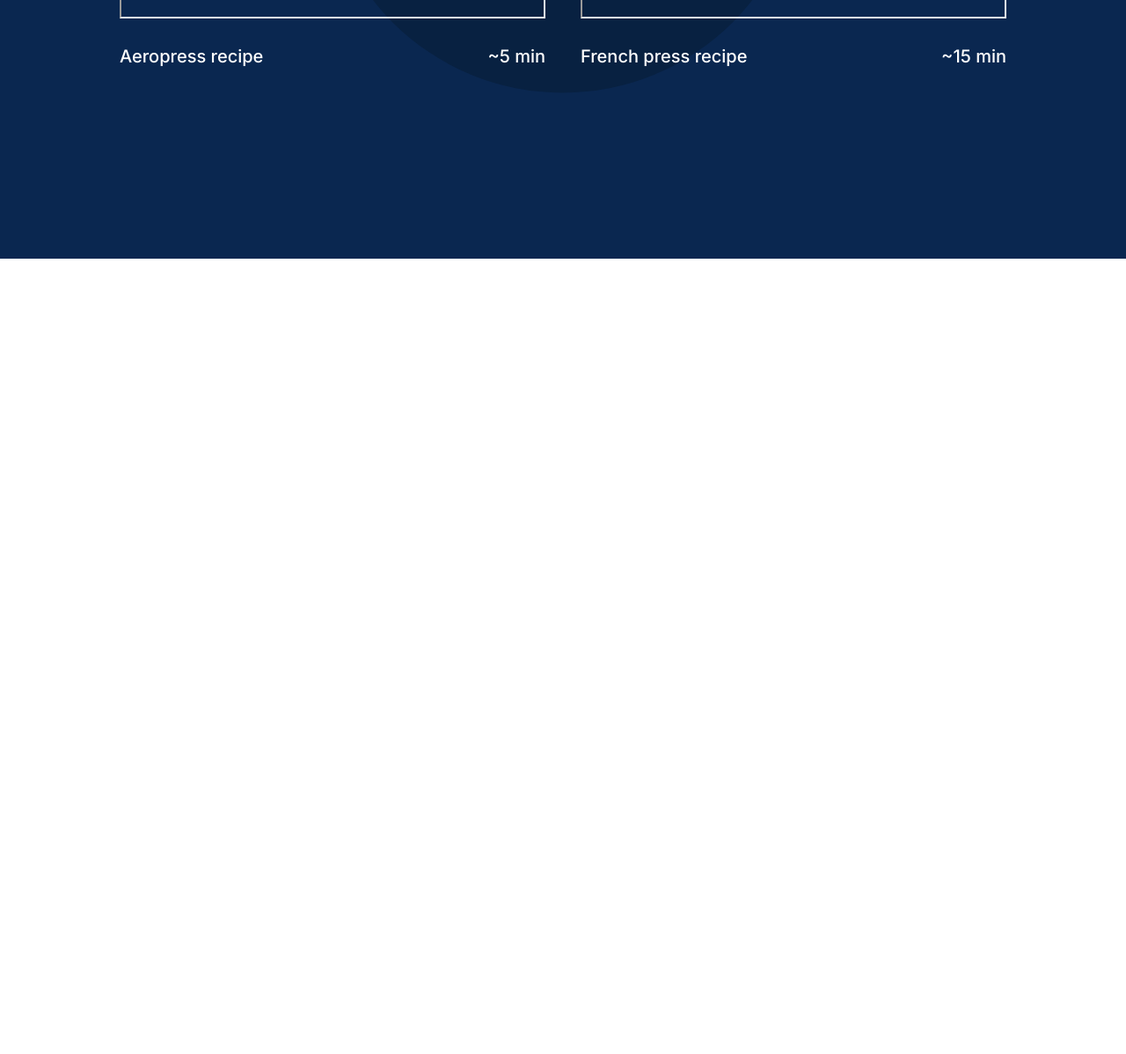
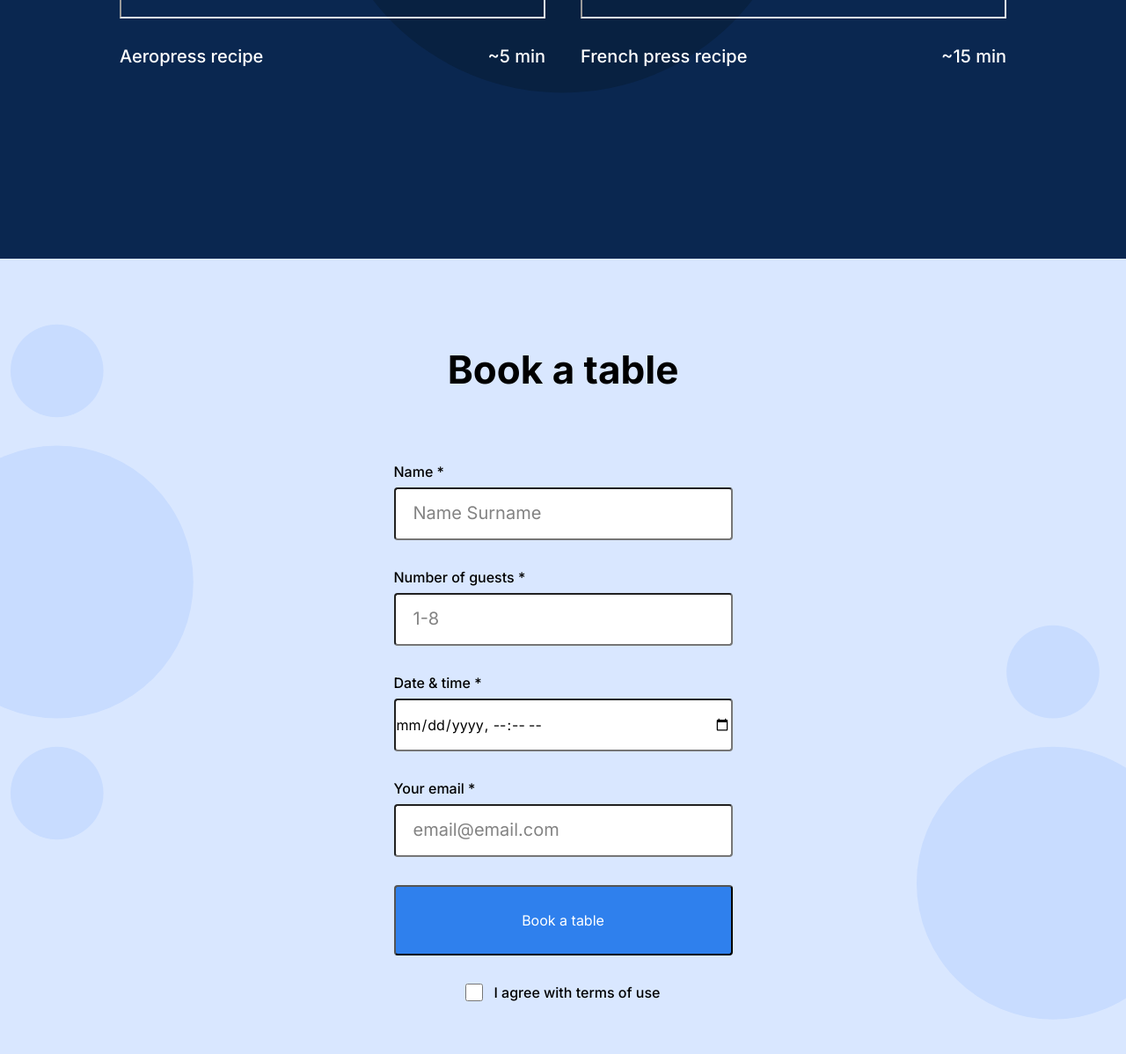
Before and after one commit to Obito2912/se_project_coffeeshop, a plain HTML site: page index.html in a window 1280 px wide. Shown: the part 1442-2640 px from the top of the page at 88% size. Before the commit the page ends 1736 px from the top, so only its background shows below. Drawn offline with Linux system fonts and the light colour scheme; grey boxes are pictures that could not be loaded.

Commit message:
3rd Stage of Project

```diff
--- a/index.html
+++ b/index.html
@@ -11,13 +11,18 @@
     <link rel="stylesheet" href="./pages/index.css" />
     <link rel="icon" href="./favicon.ico" />
     <!--Here are the links for the Google Fonts-->
-    <link rel="preconnect" href="https://fonts.googleapis.com">
-    <link rel="preconnect" href="https://fonts.gstatic.com" crossorigin>
-    <link href="https://fonts.googleapis.com/css2?family=Inter:wght@100..900&family=Noto+Serif:ital,wght@0,100..900;1,100..900&display=swap" rel="stylesheet">
-    <link rel="preconnect" href="https://fonts.googleapis.com">
-    <link rel="preconnect" href="https://fonts.gstatic.com" crossorigin>
-    <link href="https://fonts.googleapis.com/css2?family=Inter:wght@100..900&family=Noto+Serif:ital,wght@0,100..900;1,100..900&display=swap" rel="stylesheet">
-
+    <link rel="preconnect" href="https://fonts.googleapis.com" />
+    <link rel="preconnect" href="https://fonts.gstatic.com" crossorigin />
+    <link
+      href="https://fonts.googleapis.com/css2?family=Inter:wght@100..900&family=Noto+Serif:ital,wght@0,100..900;1,100..900&display=swap"
+      rel="stylesheet"
+    />
+    <link rel="preconnect" href="https://fonts.googleapis.com" />
+    <link rel="preconnect" href="https://fonts.gstatic.com" crossorigin />
+    <link
+      href="https://fonts.googleapis.com/css2?family=Inter:wght@100..900&family=Noto+Serif:ital,wght@0,100..900;1,100..900&display=swap"
+      rel="stylesheet"
+    />
   </head>
   <body>
     <div class="page">
@@ -103,7 +108,46 @@
             </div>
           </div>
         </section>
-        <section id="nav-book" class="reservation"></section>
+        <section id="nav-book" class="reservation reservation_background">
+          <h2 class="reservation__title">Book a table</h2>
+          <form action="" class="reservation__form form">
+            <fieldset class="form__fieldset">
+              <label for="name" class="form__label"
+                >Name *
+                <input
+                  type="text"
+                  class="form__input"
+                  placeholder="Name Surname"
+                />
+              </label>
+              <label for="number" class="form__label"
+                >Number of guests *
+                <input type="number" class="form__input" placeholder="1-8" />
+              </label>
+              <label for="datetime" class="form__label"
+                >Date & time *
+                <input
+                  type="datetime-local"
+                  class="form__input"
+                  placeholder=""
+                />
+              </label>
+              <label for="email" class="form__label"
+                >Your email *
+                <input
+                  type="email"
+                  class="form__input"
+                  placeholder="email@email.com"
+                />
+              </label>
+            </fieldset>
+            <button class="form__button">Book a table</button>
+            <label for="checkbox" class="form__label form__label_type_checkbox">
+              <input type="checkbox" class="form__check" />
+              I agree with terms of use
+            </label>
+          </form>
+        </section>
         <section id="nav-menu" class="menu"></section>
         <section id="nav-contacts" class="about"></section>
       </main>
--- a/pages/index.css
+++ b/pages/index.css
@@ -30,7 +30,7 @@
 
 .nav__logo {
   width: 105px;
-    height: 39px;;
+  height: 39px;
   margin: 30px 0 0 30px;
   position: relative;
 }
@@ -65,19 +65,19 @@
 }
 
 .header__span-accent {
-    font-family: "Noto Serif", 'Times New Roman', serif;
+  font-family: "Noto Serif", "Times New Roman", serif;
   font-style: italic;
   font-weight: normal;
   font-size: 60px;
   line-height: 72px;
-    color: #2F80ED;
+  color: #2f80ed;
   display: block;
 }
 
 .header__description {
   margin: 28px 0 0 80px;
   max-width: 683px;
-    font-family: "Noto Serif", 'Times New Roman', serif;
+  font-family: "Noto Serif", "Times New Roman", serif;
   font-style: normal;
   font-weight: normal;
   font-size: 20px;
@@ -128,7 +128,7 @@
 .recipes__subtitle {
   padding: 0;
   max-width: 438px;
-    font-family: "Noto Serif", 'Times New Roman', serif;
+  font-family: "Noto Serif", "Times New Roman", serif;
   font-style: normal;
   font-weight: normal;
   font-size: 20px;
@@ -158,3 +158,104 @@
   padding: 24px 0 0;
   margin: 0;
 }
+
+.reservation {
+  padding: 100px 0 120px;
+  background-image: url(/images/background_reservation.svg);
+  background-position: center;
+  background-size: cover;
+  background-repeat: no-repeat;
+  background-color: #d9e7ff;
+}
+
+.background-image {
+  z-index: 0;
+}
+
+.reservation__title {
+  margin: 0 0 80px;
+  text-align: center;
+  font-family: Inter;
+  font-style: normal;
+  font-size: 44px;
+  line-height: 52px;
+}
+
+.reservation__form {
+  margin: 0 auto;
+}
+
+.form {
+  max-width: 385px;
+}
+
+.form__fieldset {
+  padding: 0;
+  margin: 0;
+  border: none;
+}
+
+.form__label {
+  margin-bottom: 32px;
+  display: block;
+  font-family: Inter;
+  font-style: normal;
+  font-weight: 500;
+  font-size: 16px;
+  line-height: 20px;
+}
+
+.form__label_type_checkbox {
+  display: flex;
+  justify-content: center;
+  margin: 0 0 120px;
+  gap: 12px;
+}
+
+.form__input {
+  display: block;
+  width: 100%;
+  padding: 0;
+  box-sizing: border-box;
+  margin-top: 8px;
+  height: 60px;
+  border-radius: 4px;
+}
+
+.form__input::placeholder {
+  padding: 0 0 0 20px;
+  color: #838383;
+  font-family: Inter;
+  font-style: normal;
+  font-weight: normal;
+  font-size: 20px;
+  line-height: 30px;
+}
+
+.form__button {
+  width: 100%;
+  padding: 0;
+  margin-bottom: 32px;
+  height: 80px;
+  color: #fff;
+  background-color: #2f80ed;
+  border-radius: 4px;
+  font-family: Inter;
+  font-style: normal;
+  font-size: 16px;
+  line-height: 20px;
+  transition-property: opacity;
+  transition-duration: 0.4s;
+  transition-duration: linear;
+  transition-delay: 0.2s;
+}
+
+.form__button:hover {
+  opacity: 0.7;
+}
+
+.form__check {
+  height: 20px;
+  width: 20px;
+  border-radius: 2px;
+}
```
Lines whose indentation alone changed are shown as unchanged.
